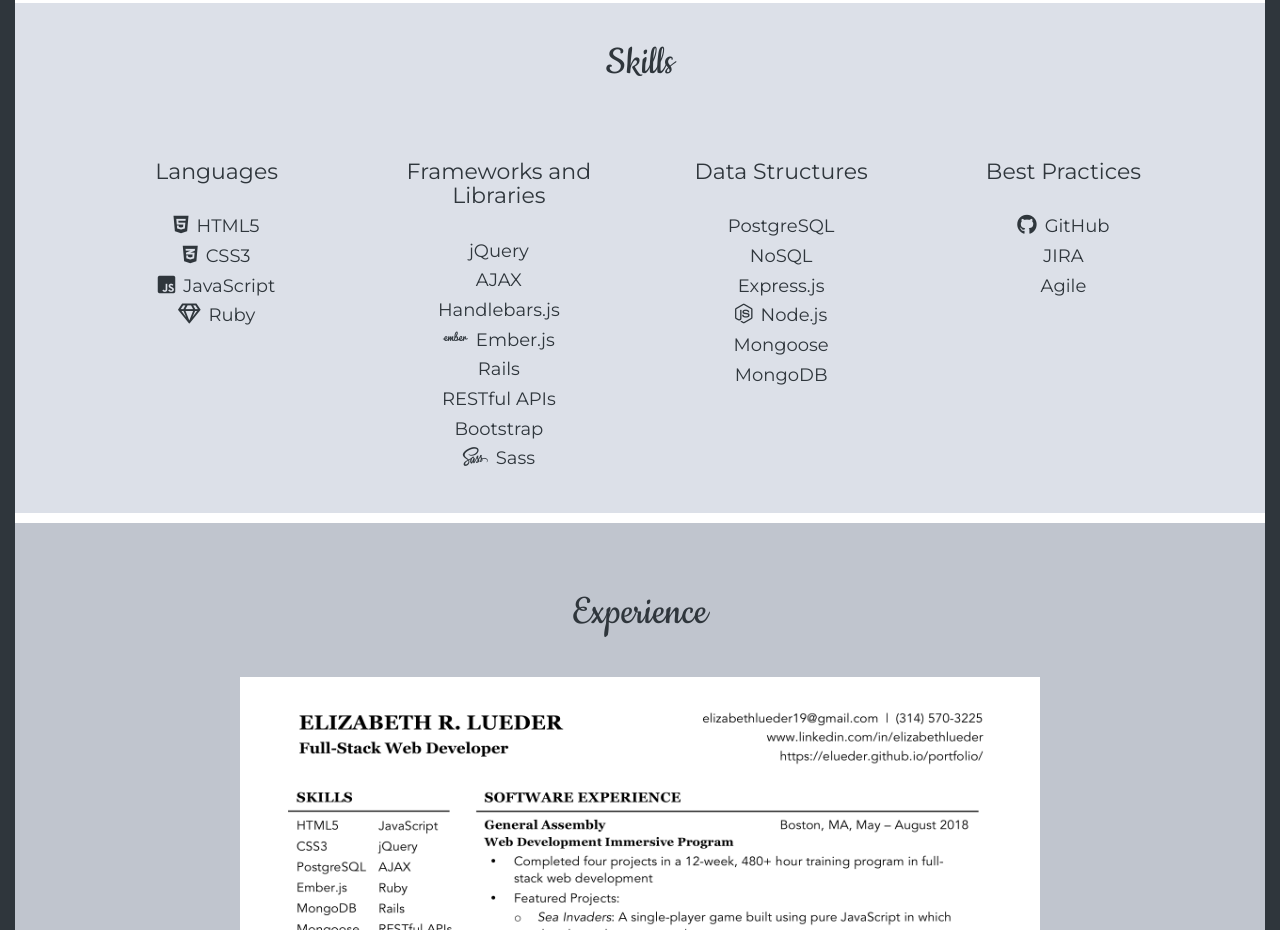
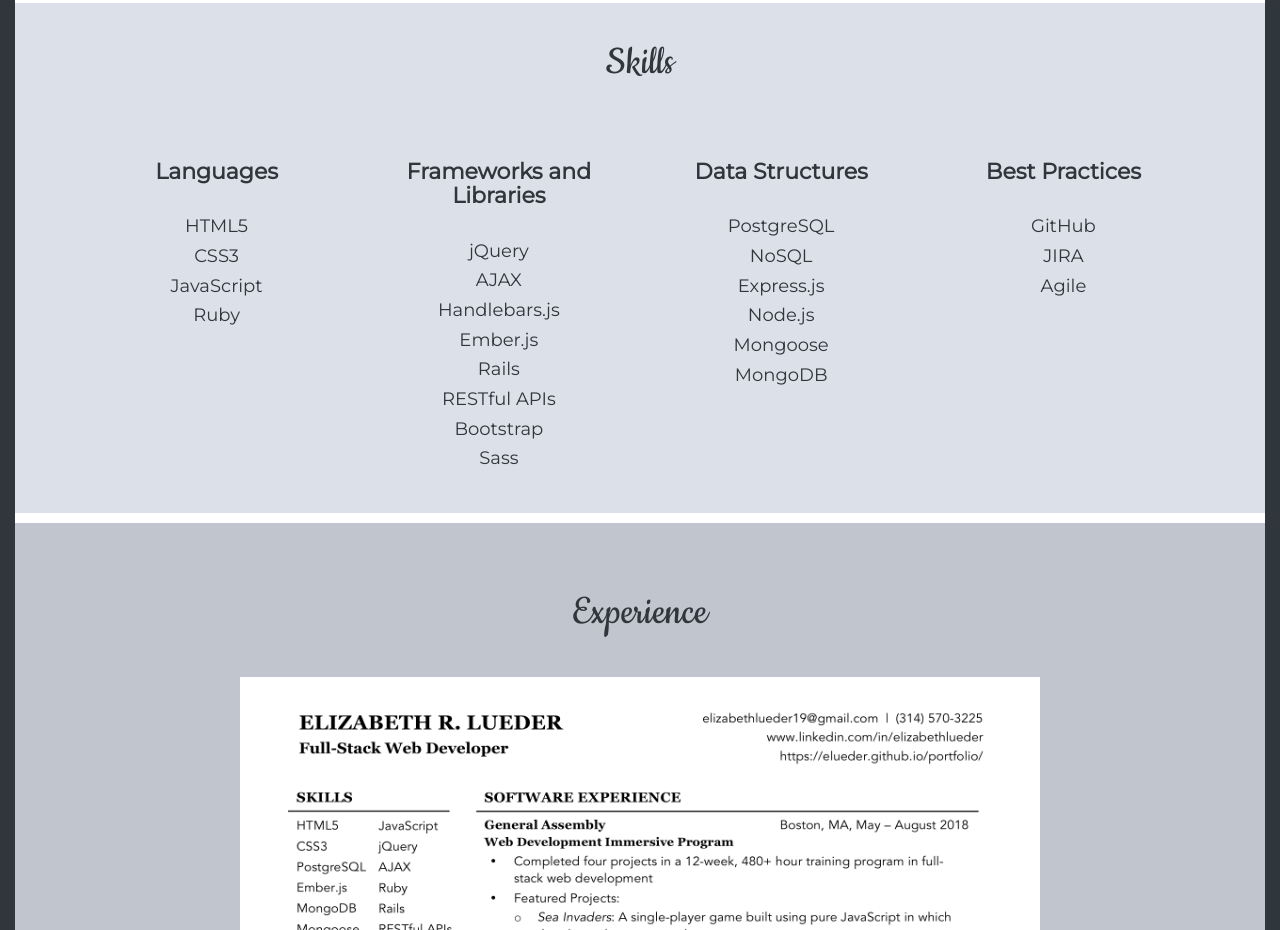
Before and after one commit to elueder/portfolio, a website: page index.html in a window 1280 px wide. Shown: the part 1197-2127 px from the top of the page. Drawn offline with nearby package versions, Linux system fonts and the light colour scheme.

Commit message:
Add pdf of resume, remove icons, and change heading font in Skills
- take out text from experience and add png file of resume
- remove icons from skills
- change list titles in skills to sans-serif font and increase weight

```diff
--- a/assets/styles/main.scss
+++ b/assets/styles/main.scss
@@ -242,6 +242,7 @@
   color: $darkest;
   font-family: $sans-serif;
   font-size: 22px;
+  font-weight: 600;
 }
 
 #skills li {
--- a/index.html
+++ b/index.html
@@ -53,10 +53,10 @@
       <div class="col-3" id="languages">
         <h3>Languages</h3>
         <ul>
-          <li><i class="fab fa-html5"></i>HTML5</li>
-          <li><i class="fab fa-css3-alt"></i>CSS3</li>
-          <li><i class="fab fa-js-square"></i>JavaScript</li>
-          <li><i class="far fa-gem"></i>Ruby</li>
+          <li>HTML5</li>
+          <li>CSS3</li>
+          <li>JavaScript</li>
+          <li>Ruby</li>
         </ul>
       </div>
       <div class="col-3" id="frameworks">
@@ -65,11 +65,11 @@
           <li>jQuery</li>
           <li>AJAX</li>
           <li>Handlebars.js</li>
-          <li><i class="fab fa-ember"></i>Ember.js</li>
+          <li>Ember.js</li>
           <li>Rails</li>
           <li>RESTful APIs</li>
           <li>Bootstrap</li>
-          <li><i class="fab fa-sass"></i>Sass</li>
+          <li>Sass</li>
         </ul>
       </div>
       <div class="col-3" id="data-structures">
@@ -78,7 +78,7 @@
           <li>PostgreSQL</li>
           <li>NoSQL</li>
           <li>Express.js</li>
-          <li><i class="fab fa-node-js"></i>Node.js</li>
+          <li>Node.js</li>
           <li>Mongoose</li>
           <li>MongoDB</li>
         </ul>
@@ -86,7 +86,7 @@
       <div class="col-3" id="other-skills">
         <h3>Best Practices</h3>
         <ul>
-          <li><i class="fab fa-github"></i>GitHub</li>
+          <li>GitHub</li>
           <li>JIRA</li>
           <li>Agile</li>
         </ul>
```
Also changed, not shown: assets/styles/main.css, 1 other file.
